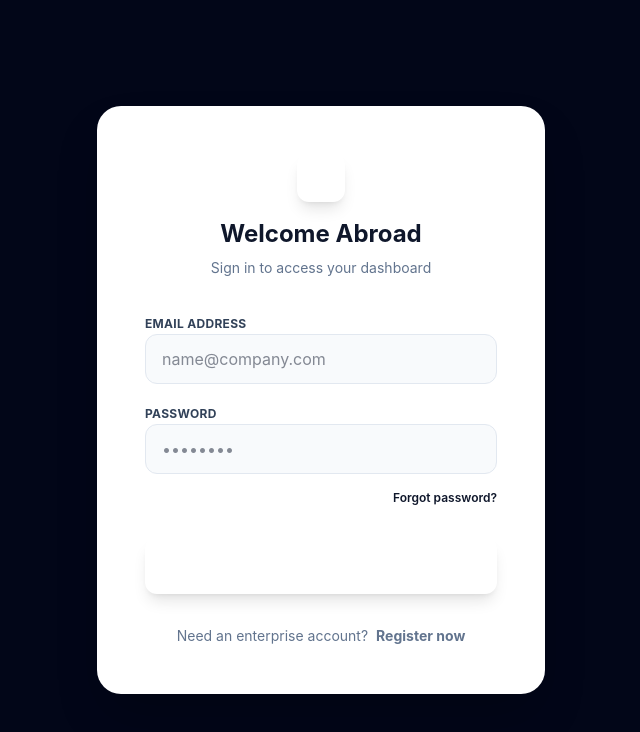
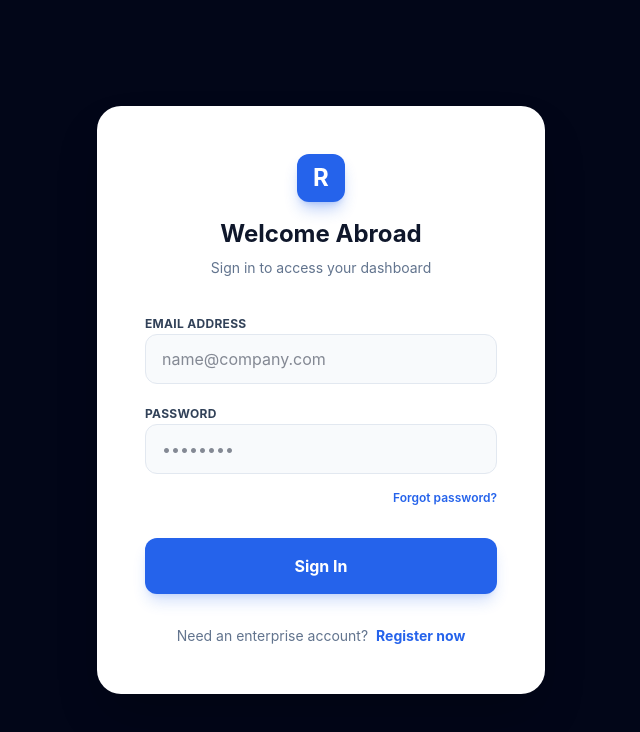
Before and after one commit to Sammione/Repuscope, a React (Vite) app in the folder frontend/: page / in a window 1280 px wide. Shown: the top 732 px of the page, without its empty margins (319-959 px from the left). Built offline with nearby package versions, Linux system fonts and the light colour scheme.

Commit message:
fix: correctly define custom colors in index.css for Tailwind 4

```diff
--- a/frontend/src/index.css
+++ b/frontend/src/index.css
@@ -1,4 +1,12 @@
 @import "tailwindcss";
+
+@theme {
+  --color-primary: #2563eb;
+  --color-primary-hover: #1d4ed8;
+  --color-sidebar-bg: #0f172a;
+  --color-sidebar-text: #94a3b8;
+  --color-sidebar-hover: #1e293b;
+}
 
 @layer base {
   body {
```
